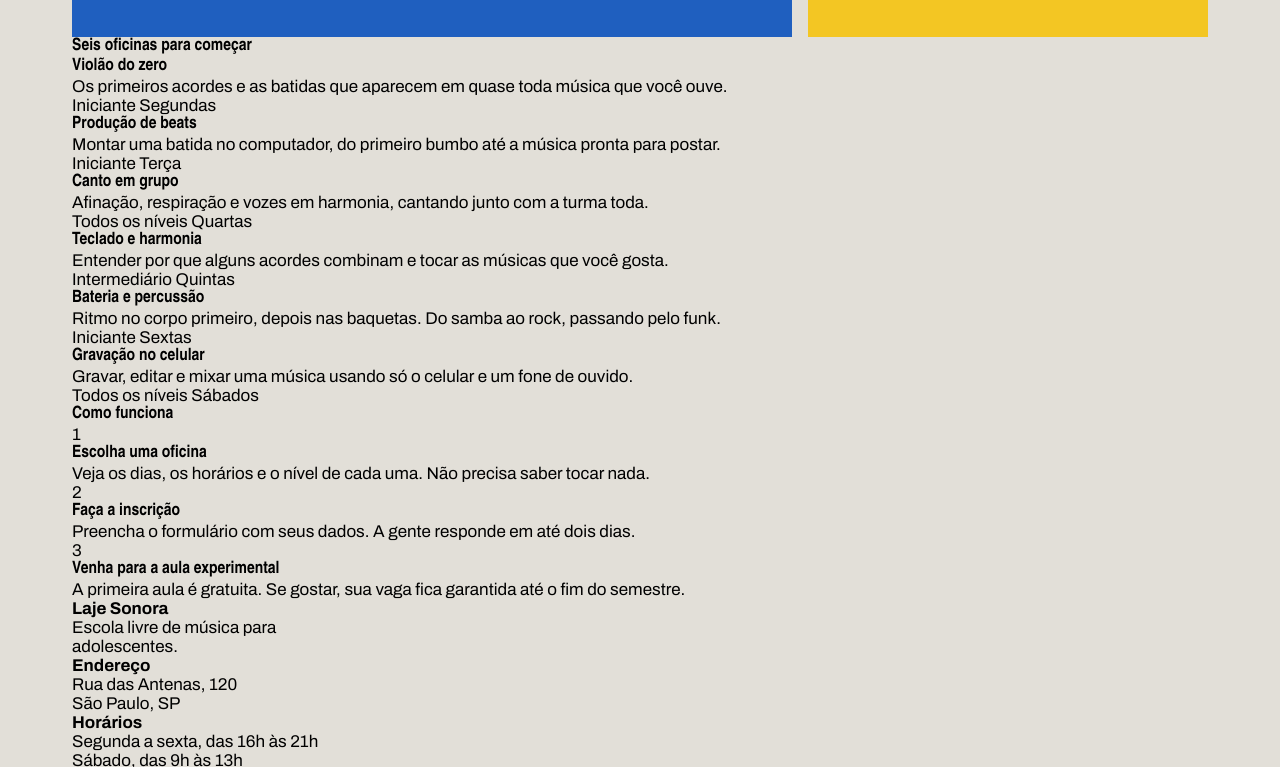
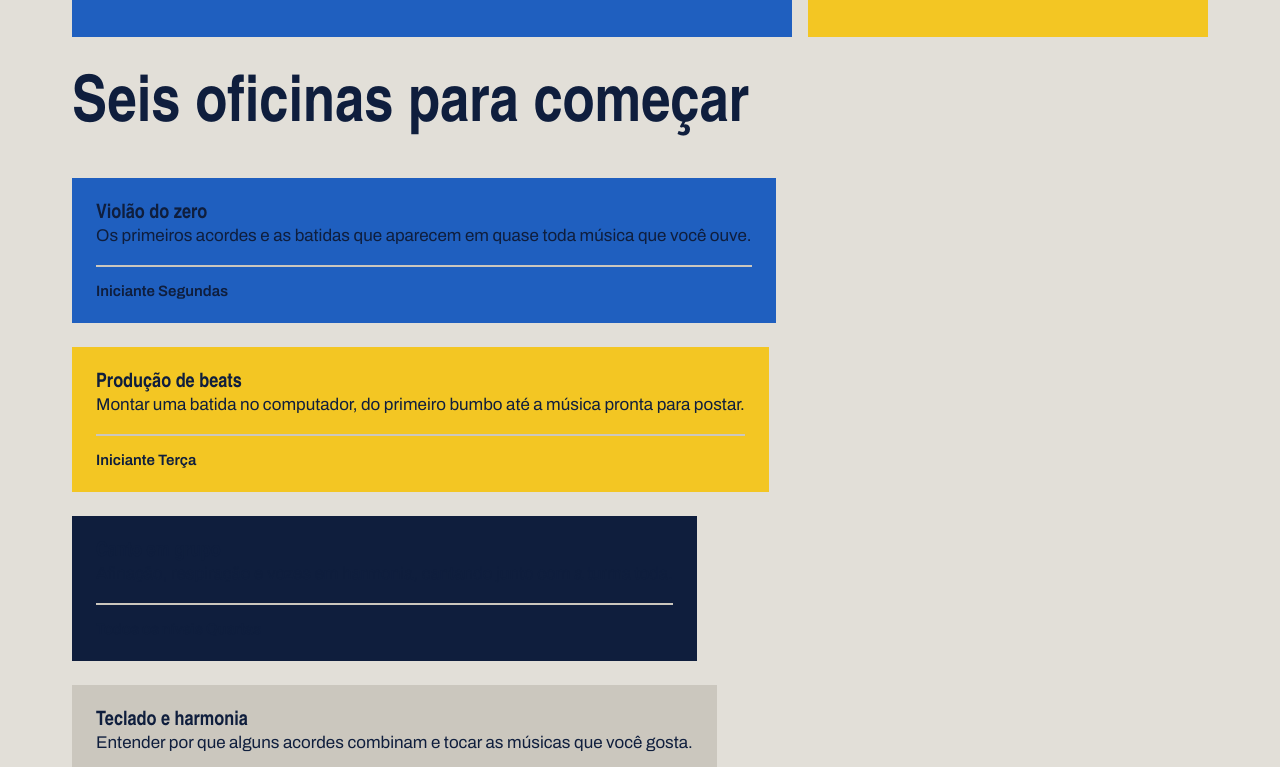
Before and after one commit to tiagoalmeida1605/laje_sonora, a plain HTML site: page index.html in a window 1280 px wide. Shown: the part 788-1555 px from the top of the page. Drawn offline with Linux system fonts and the light colour scheme; a web font is replaced by a local one.

Commit message:
Cards das oficinas

```diff
--- a/index.css
+++ b/index.css
@@ -2,6 +2,7 @@
     margin: 0;
     padding: 0;
     box-sizing: border-box;
+    color: inherit;
 }
 
 :root{
@@ -15,13 +16,12 @@
     --fonte-texto: "Archivo", Arial, sans-serif;
 }
 
-*{
+body{
     background-color: var(--concreto);
     color: var(--tinta);
     font-family: var(--fonte-texto);
     font-size: 17px;
     height: 1.55;
-    color: inherit;
 }
 
 h1, h2, h3{
@@ -124,3 +124,61 @@ h1, h2, h3{
 .cartaz-lateral{
     align-items: flex-start;
 }
+
+.secao{
+    margin-top: 32px;
+}
+
+.titulo-secao{
+    font-size: 64px;
+    margin-bottom: 32px;
+}
+
+.cards{
+    display: flex;
+    flex-wrap: wrap;
+    gap: 24px;
+}
+
+.card{
+    background-color: var(--branco);
+    border: 3px solid var(--tinta);
+    flex: 1 1 340px;
+}
+
+.card .foto{
+    height: 170px;
+}
+
+.foto{
+    background-color: var(--concreto-escuro);
+}
+.foto-azul{
+    background-color: var(--caixa-dagua);
+}
+
+.foto-amarela{
+    background-color: var(--fita);
+}
+
+.foto-tinta{
+    background-color: var(--tinta);
+}
+
+.card-texto{
+    padding: 24px;
+}
+
+.card h3{
+    font-size: 36px;
+    margin-bottom: 12px;
+}
+
+.card-info{
+    margin-top: 20px;
+    padding-top: 16px;
+    border-top: 2px solid var(--concreto-escuro);
+    font-weight: 600;
+    font-size: 15px;
+
+}
```
